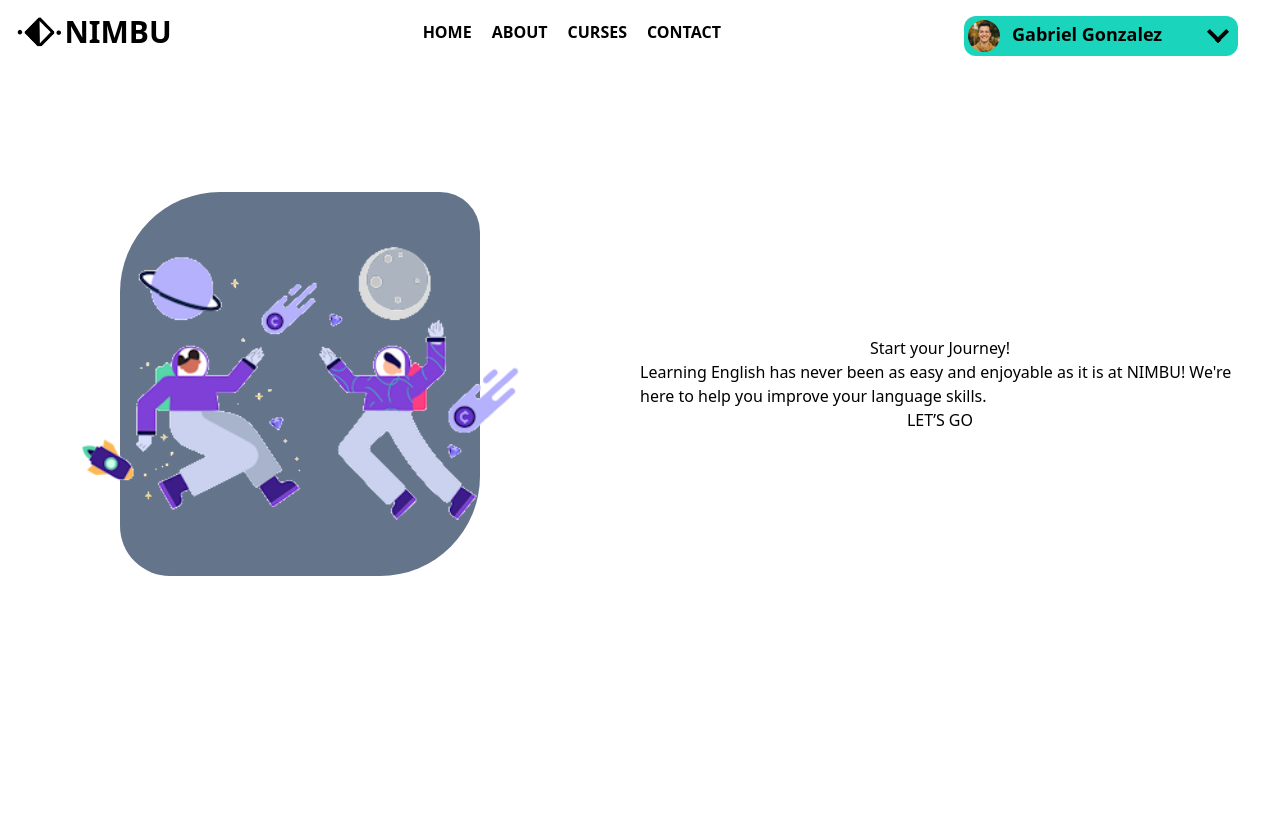
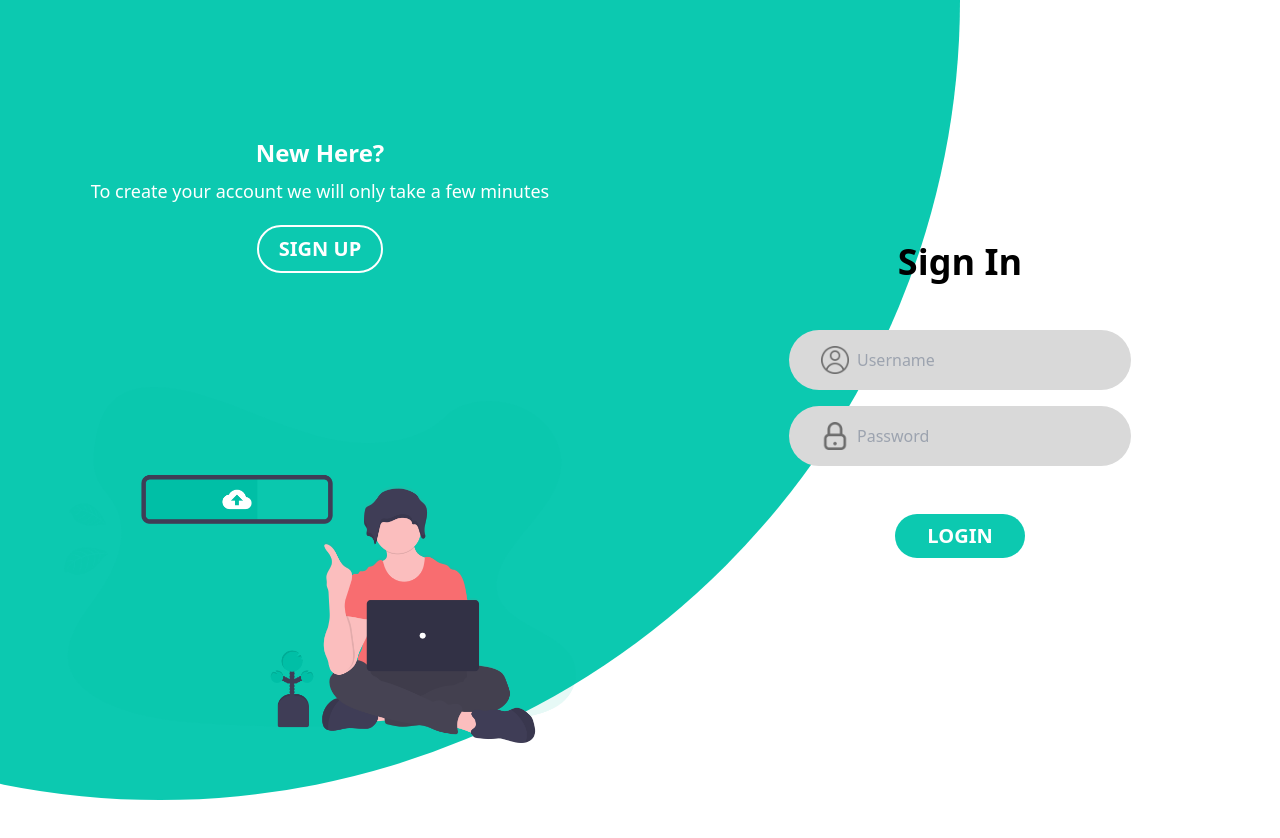
Before and after one commit to Yhoan008/nimbu, a React (Vite) app: page / in a window 1280 px wide. Shown: the top 838 px of the page. After the commit the page ends 800 px from the top, so only its background shows below. Built offline with nearby package versions, Linux system fonts and the light colour scheme.

Commit message:
Se conecta la primera peticion con la base, consultar usuario

```diff
--- a/models/user.model.js
+++ b/models/user.model.js
@@ -10,11 +10,11 @@ const userSchema = new mongoose.Schema({
     type: String,
     trim: true,
     unique: true,
-    required: true,
   },
   password: {
     type: String,
     trim: true,
+    required: true,
   },
 });
 
--- a/src/App.jsx
+++ b/src/App.jsx
@@ -7,8 +7,7 @@ import Home from "./components/Home";
 export default function App() {
   return (
     <>
-      <NavBar />
-      <Home />
+      <Login />
     </>
   );
 }
--- a/src/components/Login.jsx
+++ b/src/components/Login.jsx
@@ -1,4 +1,4 @@
-import React, { useState } from "react";
+import React, { useState, useRef } from "react";
 
 import log from "./../assets/log.png";
 import sign from "./../assets/register.png";
@@ -88,6 +88,37 @@ function SignUp({ loginActive, setLoginActive }) {
 }
 
 function SignIn({ loginActive, setLoginActive }) {
+  const username = useRef();
+  const password = useRef();
+
+  const consult = async (event) => {
+    event.preventDefault();
+    const consultUser = {
+      username: username.current.value,
+      password: password.current.value,
+    };
+
+    try {
+      const response = await fetch("http://localhost:3178/consult", {
+        method: "POST",
+        headers: {
+          "Content-Type": "application/json",
+        },
+        body: JSON.stringify(consultUser),
+      });
+
+      if (!response.ok) {
+        throw new Error("Error con la solicitud");
+      }
+
+      const data = await response.json();
+
+      console.log(data);
+    } catch (error) {
+      console.log(error);
+    }
+  };
+
   return (
     <div
       className="w-full h-full flex justify-between absolute transition-transform "
@@ -125,18 +156,23 @@ function SignIn({ loginActive, setLoginActive }) {
             name="InUser"
             placeholder="Username"
             className="px-2 w-[250px] bg-transparent outline-none "
+            ref={username}
           />
         </div>
         <div className=" flex h-7 bg-[#D9D9D9] py-4 px-8 box-content rounded-full ">
           <img src={lock} alt="" className="h-full opacity-50 " />
           <input
-            type="text"
+            type="password"
             name="InPass"
             placeholder="Password"
             className="px-2 w-[250px] bg-transparent outline-none "
+            ref={password}
           />
         </div>
-        <button className="px-8 py-2 bg-[#0CC9B0] text-white rounded-full mt-8 text-xl font-bold ">
+        <button
+          className="px-8 py-2 bg-[#0CC9B0] text-white rounded-full mt-8 text-xl font-bold "
+          onClick={consult}
+        >
           LOGIN
         </button>
       </form>
```
Also changed, not shown: app.js (+8 -1 lines), controllers/auth.controller.js (+26 -2 lines), routes/auth.routes.js (+12 -3 lines).
